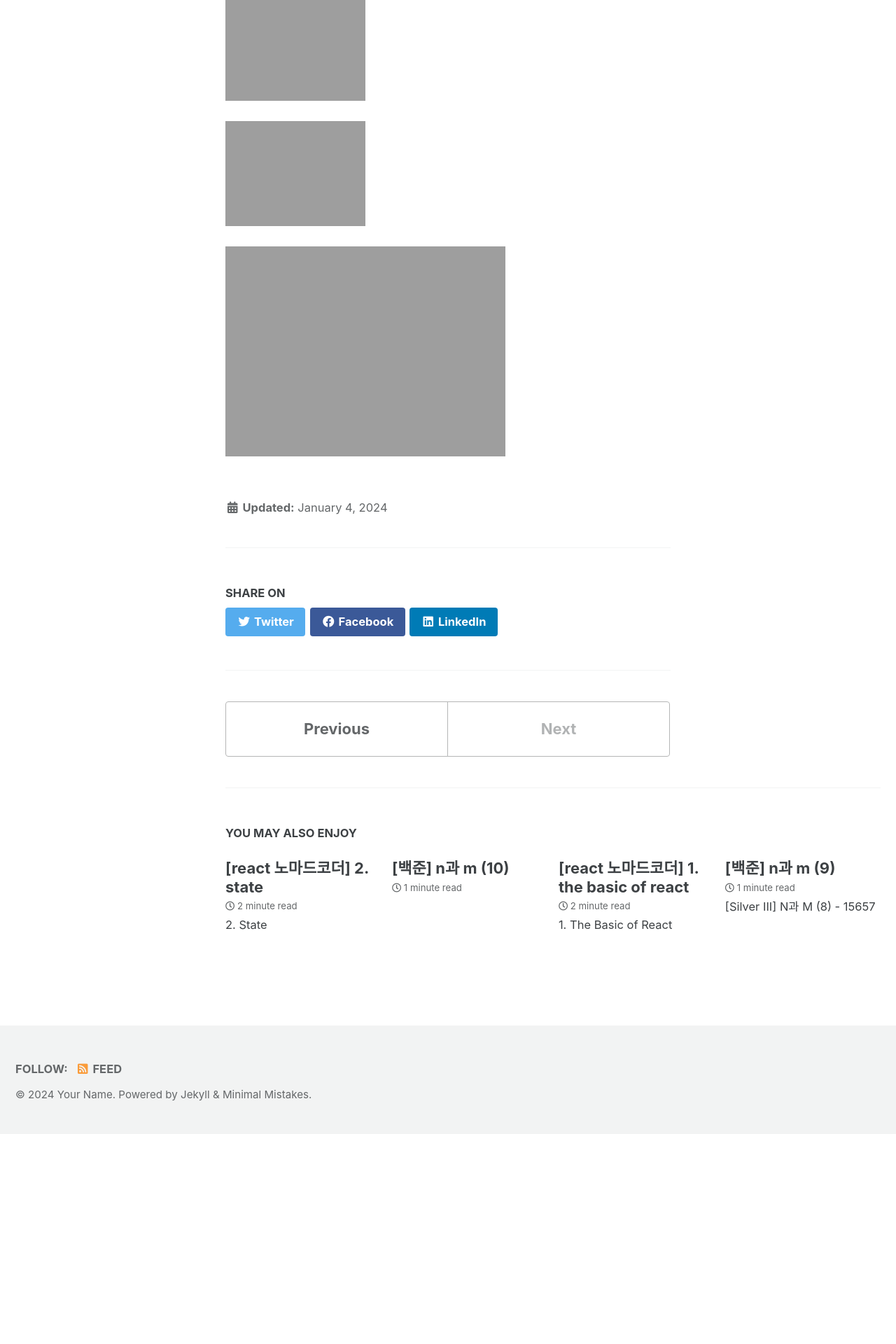
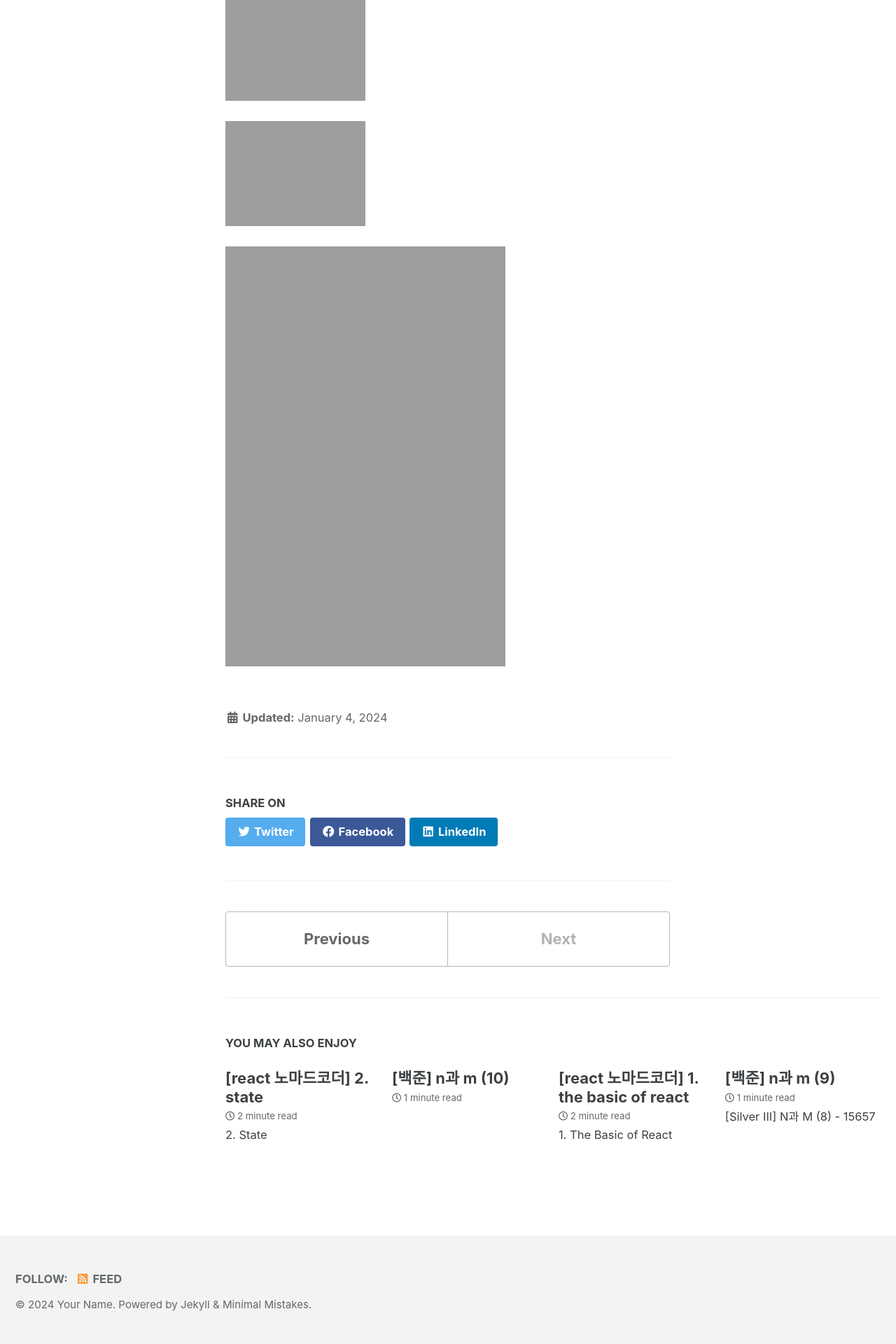
Before and after one commit to forwarder1121/forwarder1121.github.io_old, a Jekyll site: the page built from _posts/스터디/노마드코더_리액트/2024-01-04-[React 노마드코더] 3. 실습 - 단위 변환기.md, in a window 1280 px wide. Shown: the part 3729-5649 px from the top of the page at 70% size. Built offline with Jekyll 4.4.1, drawn with Linux system fonts in a browser that asks for light colours; cached includes are drawn as plain includes; comment, search, counter and statistics services are not loaded; before the commit the page ends 5349 px from its top, so only the background shows below that.

Commit message:
Update 2024-01-04-[React 노마드코더] 3. 실습 - 단위 변환기.md

```diff
--- a/_posts/스터디/노마드코더_리액트/2024-01-04-[React 노마드코더] 3. 실습 - 단위 변환기.md
+++ b/_posts/스터디/노마드코더_리액트/2024-01-04-[React 노마드코더] 3. 실습 - 단위 변환기.md
@@ -125,3 +125,4 @@
 <img src="../_images/2024-01-03-[React 노마드코더] 3. 실습 - 단위 변환기/image-20240105155411564.png" alt="image-20240105155411564" style="zoom:50%;" />
 
 <img src="../../_images/2024-01-03-[React 노마드코더] 3. 실습 - 단위 변환기/image-20240105155411564.png">
+![img](../../_images/2024-01-03-[React 노마드코더] 3. 실습 - 단위 변환기/image-20240105155411564.png)
```
